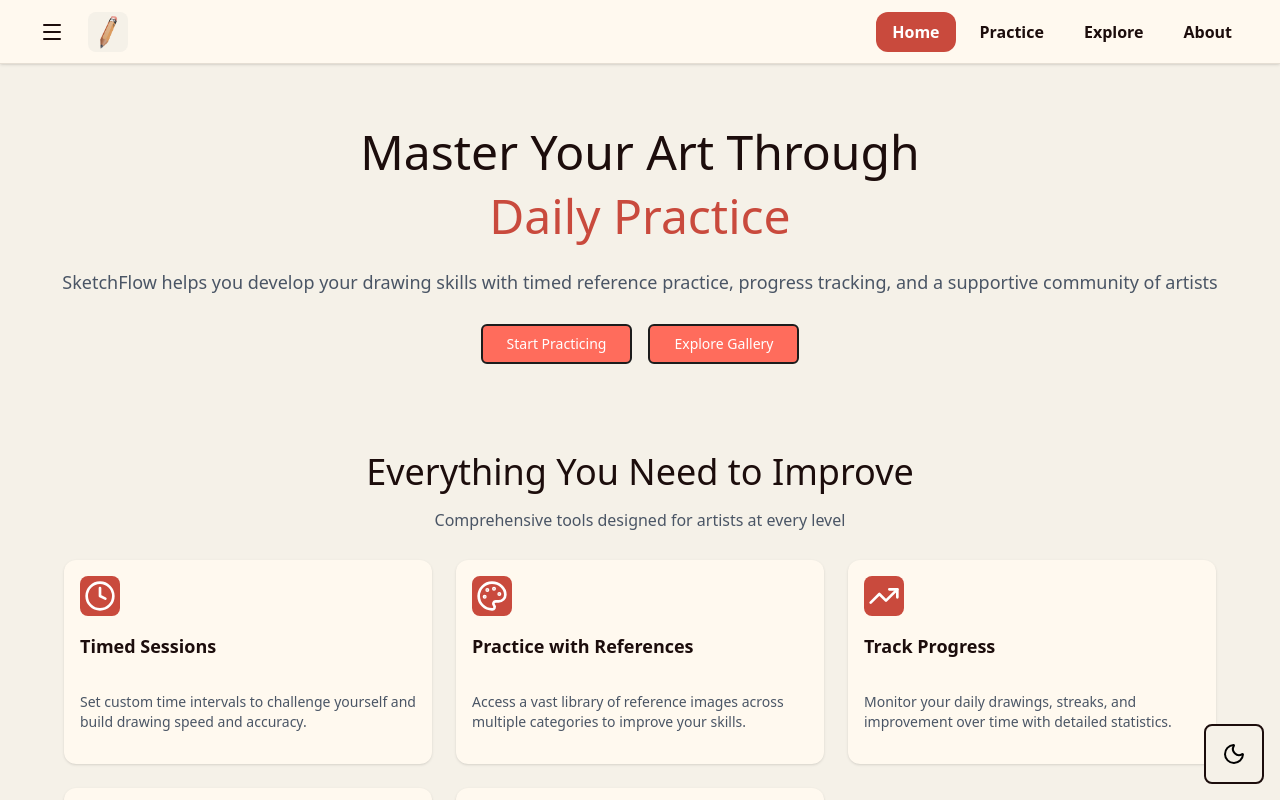
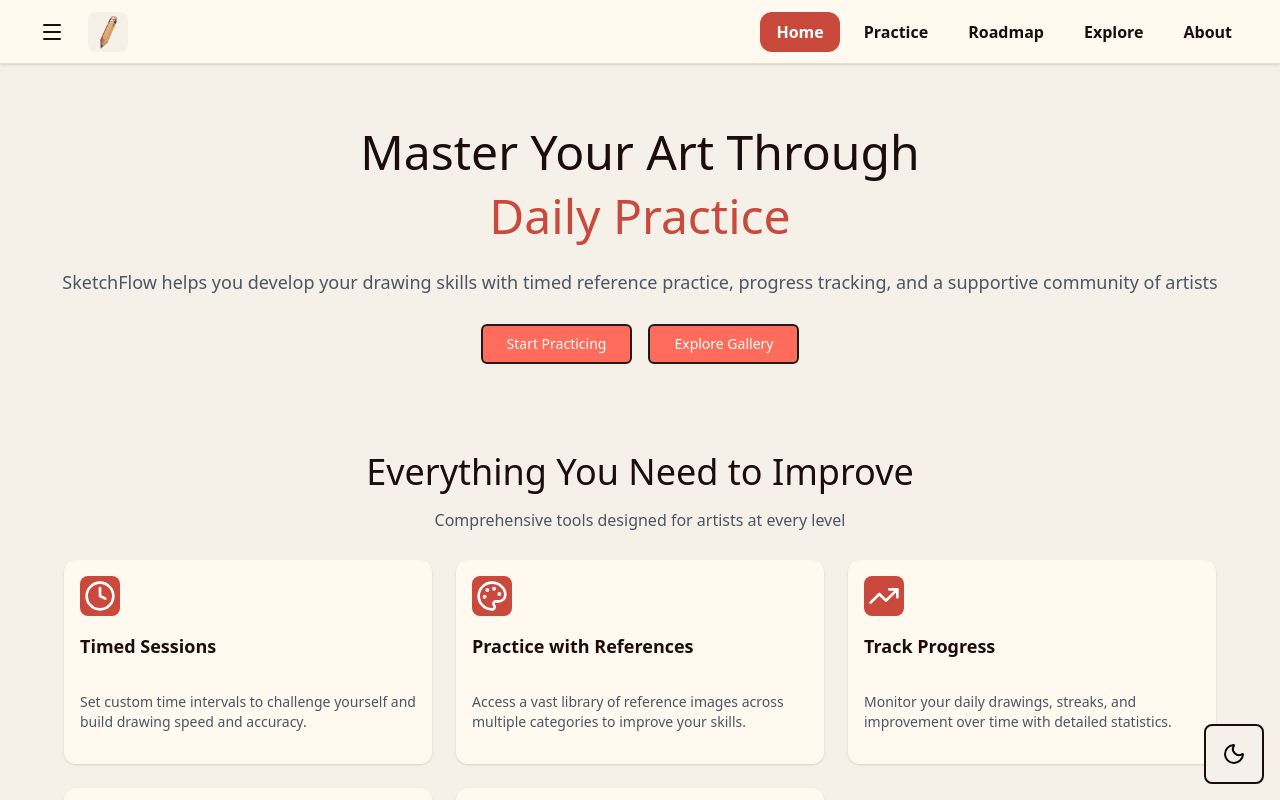
Before and after one commit to arz-main/TheSocialSite, a React (Vite) app in the folder frontend/: page / in a window 1280 px wide. Shown: the top 800 px of the page. Built offline with nearby package versions, Linux system fonts and the light colour scheme.

Commit message:
New: Am creat si dat link la pagina de Roadmap

```diff
--- a/frontend/src/App.tsx
+++ b/frontend/src/App.tsx
@@ -8,6 +8,7 @@ import Profile from "./pages/Profile"
 import EditProfile from "./pages/EditProfile";
 import UserProfile from "./pages/ArtistProfile";
 import Practice from "./pages/Practice";
+import Roadmap from "./pages/Roadmap";
 import About from "./pages/About";
 import Explore from "./pages/Explore";
 import Statistics from "./pages/Statistics";
@@ -44,6 +45,7 @@ const App = () => {
 						<Route path={Paths.explore} element={<Explore />} />
 						<Route path={`${Paths.explore}/user/:userId`} element={<UserProfile />} />
 						<Route path={Paths.practice} element={<Practice />} />
+						<Route path={Paths.roadmap} element={<Roadmap />} />
 						<Route path={Paths.login} element={<Login />} />
 						<Route path={Paths.signup} element={<SignUp />} />
 						<Route path={Paths.forgot_password} element={<ForgotPassword />} />
--- a/frontend/src/components/layout/Navbar.tsx
+++ b/frontend/src/components/layout/Navbar.tsx
@@ -53,6 +53,17 @@ const Navbar = () => {
 					>
 						Practice
 					</Link>
+
+					<Link
+						to={Paths.roadmap}
+						className={`py-2 px-4 rounded-xl font-semibold transition-all ${isActive(Paths.roadmap)
+							? 'bg-primary text-white'
+							: 'text-text hover:text-white hover:bg-primary'
+							}`}
+					>
+						Roadmap
+					</Link>
+
 					<Link
 						to={Paths.explore}
 						className={`py-2 px-4 rounded-xl font-semibold transition-all ${isActive(Paths.explore)
--- /dev/null
+++ b/frontend/src/pages/Roadmap.tsx
@@ -0,0 +1,20 @@
+import React from 'react';
+
+export default function Roadmap() {
+    return (
+        <div className="flex flex-col flex-1 w-full p-6 bg-background text-text">
+        <div className="container mx-auto px-4 py-8">
+            <h1 className="text-4xl font-bold mb-6">Roadmap</h1>
+            <p className="text-lg mb-4">
+                Our roadmap outlines the future development plans for our platform. We are committed to continuously improving and adding new features to enhance the user experience for artists and art enthusiasts alike.
+            </p>
+            <h2 className="text-2xl font-semibold mb-4">Q3 2024</h2>
+            <ul className="list-disc list-inside mb-6">
+                <li>Launch of the mobile app for iOS and Android.</li>
+                <li>Integration of AI-powered art critique and feedback system.</li>
+                <li>Introduction of a new "Challenges" feature to encourage artistic growth.</li>
+            </ul>
+            </div>
+        </div>
+    );
+}
--- a/frontend/src/routes/paths.tsx
+++ b/frontend/src/routes/paths.tsx
@@ -3,6 +3,7 @@ const Paths = {
 	about: "/about",
 	explore: "/explore",
 	practice: "/practice",
+    roadmap: "/roadmap",
 	login: "/login",
 	signup: "/signup",
 	forgot_password: "/forgot-password",
```
